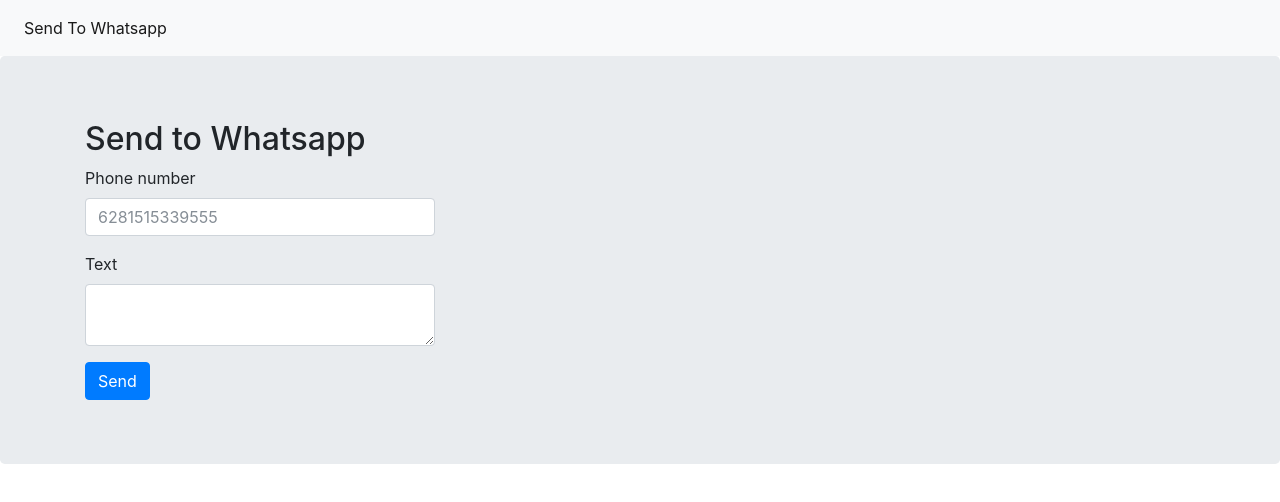
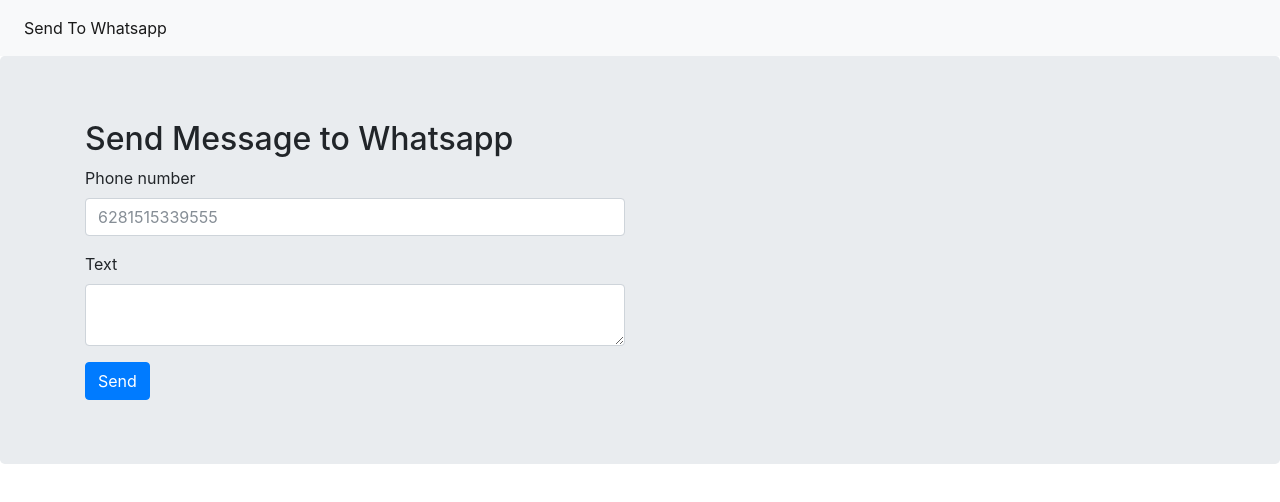
Before and after one commit to achmadfatoni/send-to-whatsapp, a plain HTML site: page index.html in a window 1280 px wide. Drawn offline with nearby package versions, Linux system fonts and the light colour scheme; some packages are replaced by stand-ins of ours; a script that the page names is missing.

Commit message:
update title

```diff
--- a/index.html
+++ b/index.html
@@ -26,8 +26,8 @@
     <div class="jumbotron vertical-center">
     <div class="container center">
         <div class="row">
-            <div class="col-xs-12 col-md-4 col-md-offset-4">
-                <h2>Send to Whatsapp</h2>
+            <div class="col-xs-12 col-md-6 col-md-offset-6">
+                <h2>Send Message to Whatsapp</h2>
                 <form>
                     <div class="form-group">
                         <label for="phone">Phone number</label>
```
